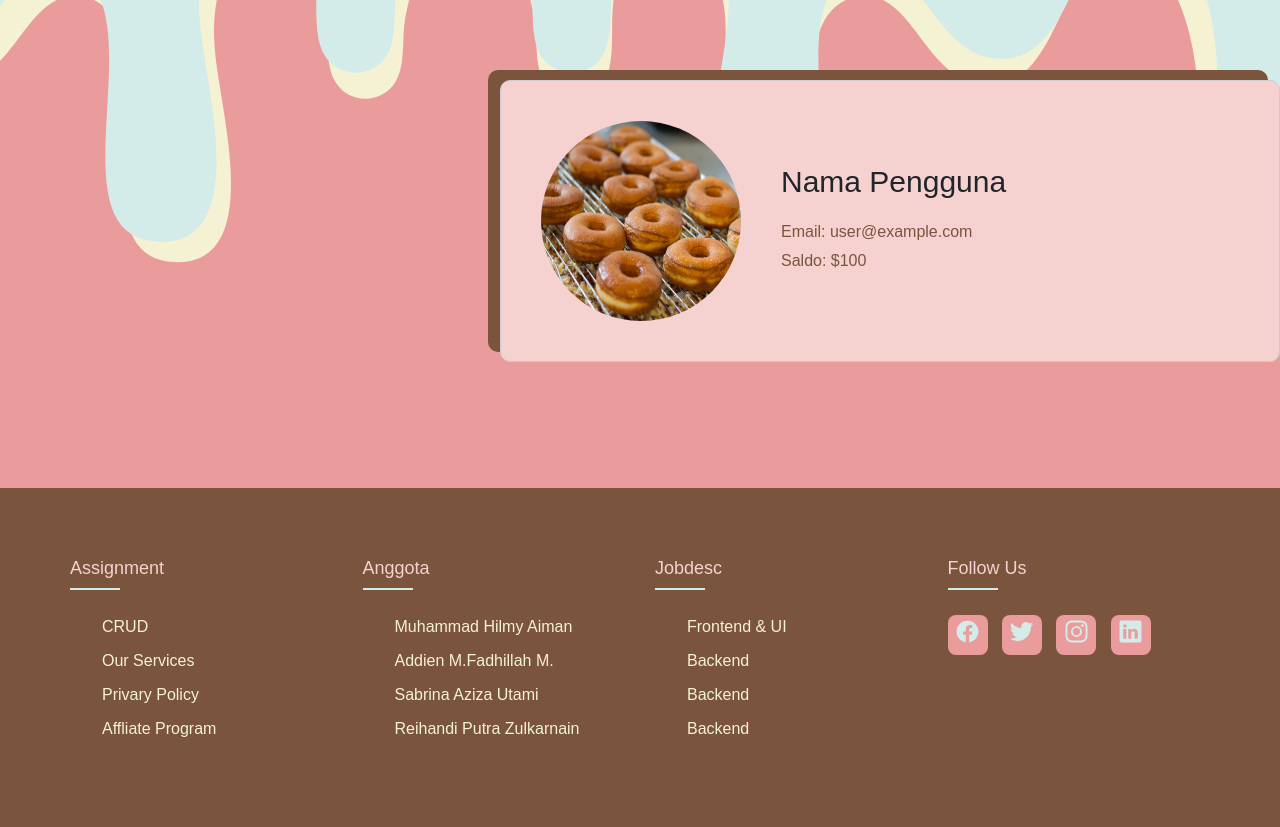
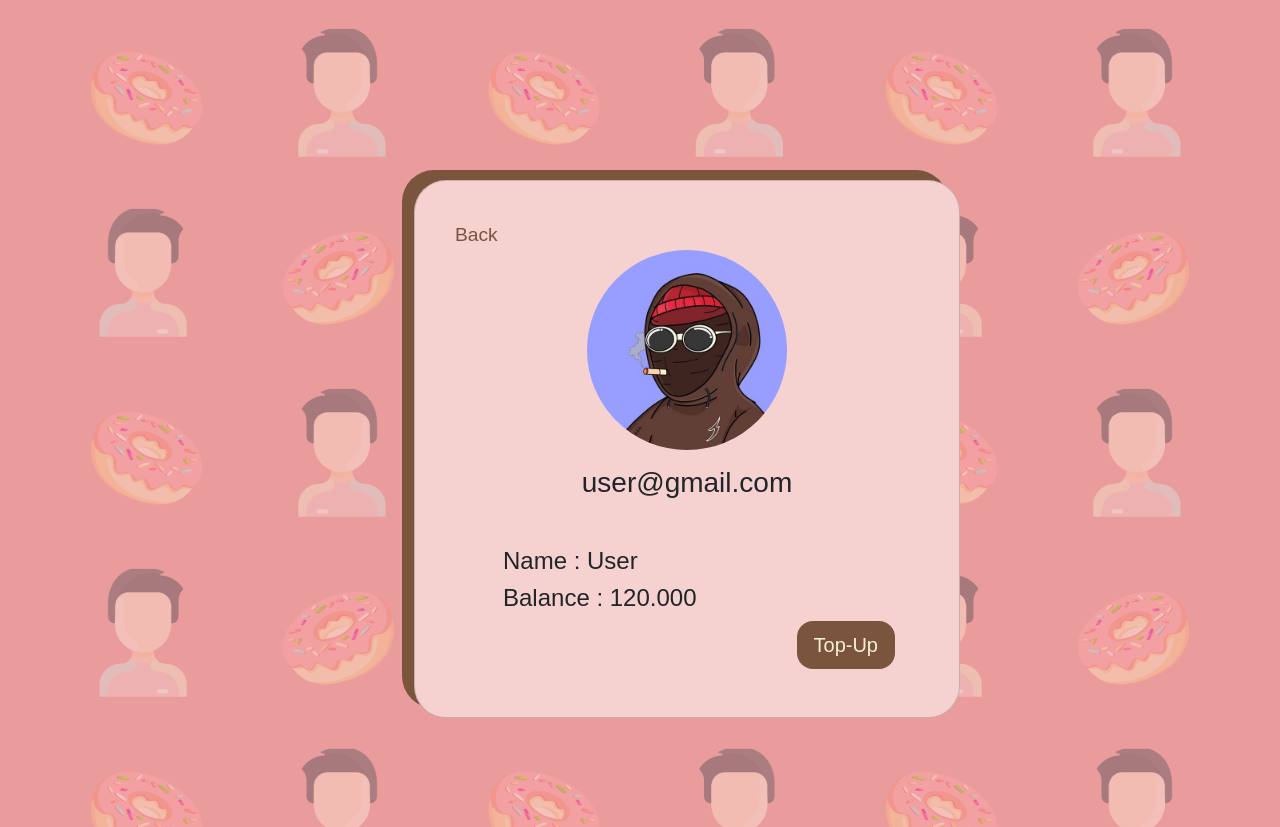
Before and after one commit to Hilmy-19/donutopia, a PHP site: page /profile.php in a window 1280 px wide. Shown: the part 93-920 px from the top of the page. Run offline with PHP 8.4, Linux system fonts and the light colour scheme; some web fonts are replaced.

Commit message:
finish frontend profile

```diff
--- a/assets/css/profile.css
+++ b/assets/css/profile.css
@@ -1,5 +1,5 @@
 body {
-    background-image: url(../image/drip.png);
+  background-image: url(../image/bg-profile.png);
   background-color: #ea9c9c;
   height: 115vh;
   background-repeat: no-repeat;
@@ -12,44 +12,21 @@ body {
   flex-direction: column;
 }
 
-.container1 {
-    max-width: 1000px;
-    margin-left: 500px;
-    min-height: 300px;
+.profile {
+  background-color: #f5d1d0;
+  margin-top: 180px;
+  margin-left: 320px;
+  box-shadow: -12px -10px 0px 0px rgba(123, 84, 62, 1);
 }
 
-.card {
-    margin-top: 80px;
-    background-color: #F5D1D0;
-    border: 1px solid #ccc;
-    border-radius: 10px;
-    padding: 40px;
-    box-shadow: -12px -10px 0px 0px rgba(123,84,62,1);
-    min-height: 200px;
+.profile button {
+  background-color: #7b543e;
+  color: #f5f2d4;
 }
 
-.profile {
-    display: flex;
-    align-items: center;
+
+
+.btn-back{
+    font-size: larger;
+    color: #7b543e;
 }
-
-.profile-picture img {
-    width: 200px;
-    height: 200px;
-    border-radius: 100%;
-}
-
-.profile-info {
-    margin-left: 40px;
-}
-
-.profile-info h2 {
-    font-size: 30px;
-    margin-bottom: 20px;
-}
-
-.profile-info p {
-    font-size: 16px;
-    margin-bottom: 5px;
-    color: #7B543E;
-}
--- a/layouts/footer.php
+++ b/layouts/footer.php
@@ -65,4 +65,6 @@
         </div>
     </footer>
 
+</body>
+
 </html>
--- a/profile.php
+++ b/profile.php
@@ -4,22 +4,52 @@ include 'layouts/header.php';
 
 <link rel="stylesheet" href="assets/css/profile.css">
 
-
-<div class="container1">
-    <div class="card">
-        <div class="profile">
-            <div class="profile-picture">
-                <img src="assets/image/process3.jpg" alt="Profil Picture">
-            </div>
-            <div class="profile-info">
-                <h2>Nama Pengguna</h2>
-                <p>Email: user@example.com</p>
-                <p>Saldo: $100</p>
+<div class="container">
+    <div class="container">
+        <div class="card rounded-5 p-4 w-50 mb-3 profile">
+            <div class="card-body">
+                <a class="card-title pb-4 text-decoration-none btn-back" href="index.php"><i class="fa-solid fa-arrow-left"></i>Back</a>
+                <div class="text-center">
+                    <img src="assets/image/profile1.jpg" class="rounded-circle" width="200px" alt="">
+                    <h3 class="mt-3">user@gmail.com</h3>
+                </div>
+                <div class="mt-5 ms-5">
+                    <h4>Name : User</h4>
+                    <h4>Balance : 120.000</h4>
+                </div>
+                <div class="d-grid gap-2 d-md-flex justify-content-md-end">
+                    <button class="btn btn-lg me-md-4 mb-2 rounded-4" type="button" data-bs-toggle="modal" data-bs-target="#topup">Top-Up</button>
+                </div>
             </div>
         </div>
     </div>
+
+    <!-- Modal -->
+    <div class="modal fade" id="topup" tabindex="-1" aria-labelledby="exampleModalLabel" aria-hidden="true">
+        <div class="modal-dialog modal-dialog-centered">
+            <div class="modal-content">
+                <div class="modal-header">
+                    <h1 class="modal-title fs-5" id="exampleModalLabel">Top Up Balance</h1>
+                    <button type="button" class="btn-close" data-bs-dismiss="modal" aria-label="Close"></button>
+                </div>
+                <div class="modal-body">
+                    <form>
+                        <div class="mb-3">
+                            <label for="exampleInputEmail1" class="form-label">Enter nominal balance</label>
+                            <input type="text" class="form-control">
+                        </div>
+                    </form>
+                </div>
+                <div class="modal-footer">
+                    <button type="button" class="btn btn-secondary" data-bs-dismiss="modal">Close</button>
+                    <button type="button" class="btn btn-primary">Top Up</button>
+                </div>
+            </div>
+        </div>
+    </div>
+
 </div>
 
-<?php
-include 'layouts/footer.php'
-?>
+</body>
+
+</html>
```
Also changed, not shown: assets/image/bg-profile.png (added). Lines whose indentation alone changed are shown as unchanged.
